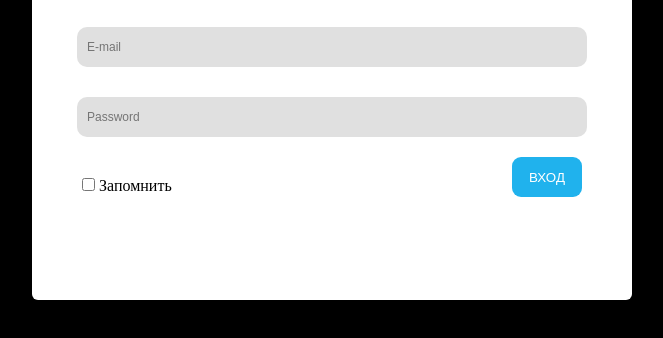
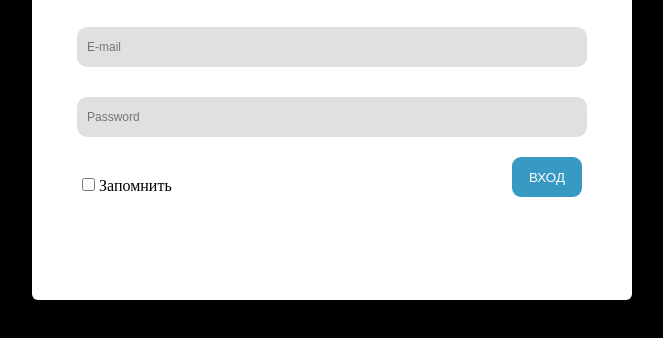
Before and after one commit to bykdev/site, a plain HTML site: page index.html in a window 1280 px wide. Shown: the part 200-538 px from the top of the page, without its empty margins (308-971 px from the left). Drawn offline with Linux system fonts and the light colour scheme.

Commit message:
Update main.css

```diff
--- a/css/main.css
+++ b/css/main.css
@@ -69,7 +69,7 @@ body
 
 #sub-menu input[type=submit]
 {
-  background-color: rgb(32, 178, 237);
+  background-color: rgb(56, 154, 194);
   height: 40px;
   width: 70px;
   border-radius: 9px;
```
